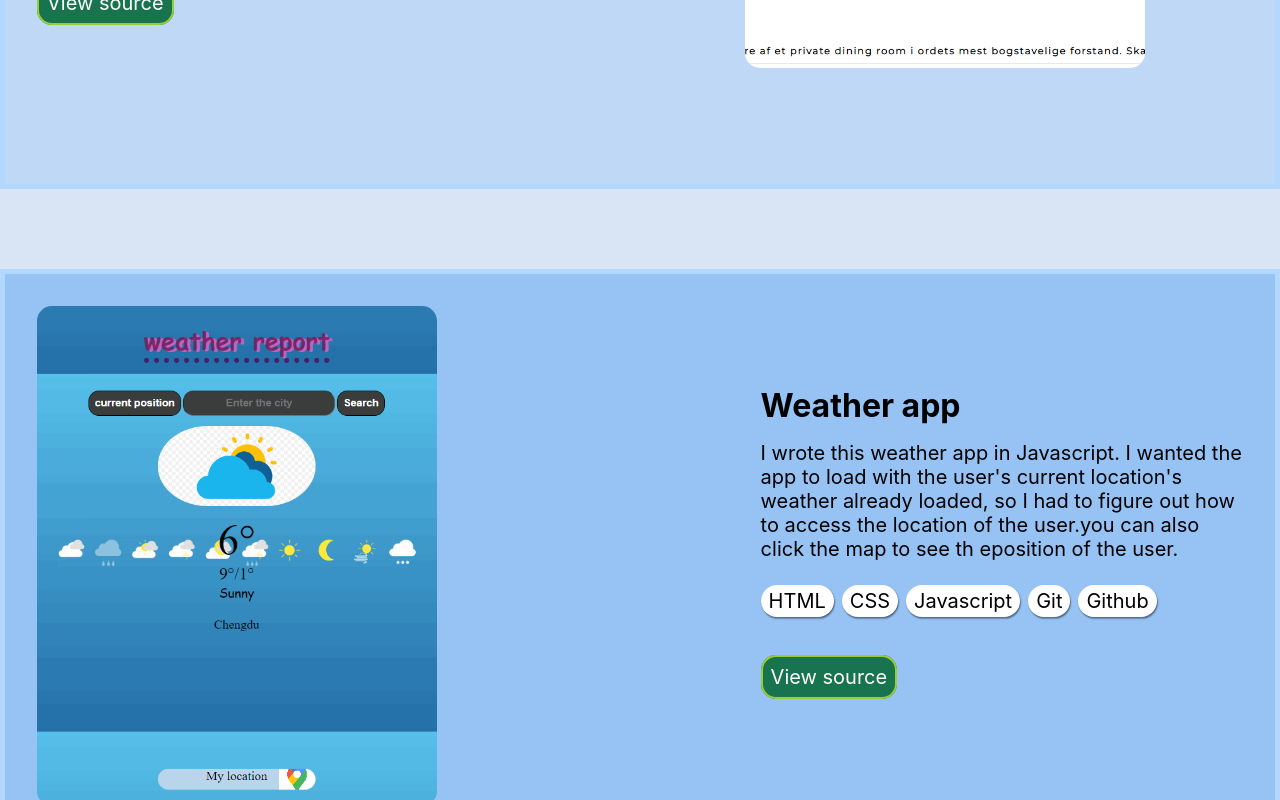
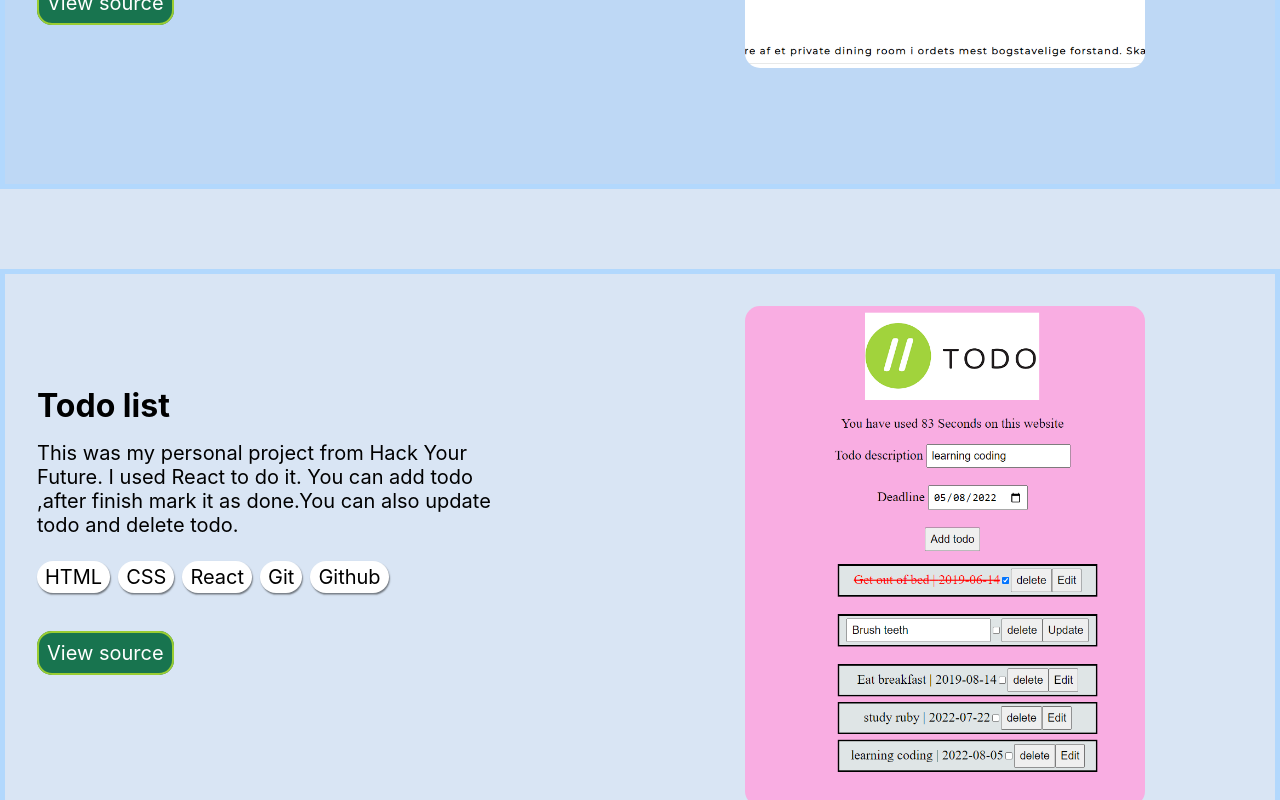
Before and after one commit to chunmeishui/chunmeishui-portfolio, a React (Create React App) app: page / in a window 1280 px wide. Shown: the part 3027-3827 px from the top of the page. Built offline with nearby package versions, Linux system fonts and the light colour scheme.

Commit message:
add todo app

```diff
--- a/src/components/About.js
+++ b/src/components/About.js
@@ -19,7 +19,7 @@ export default function About() {
         <br />
         <p>
           Currently based in Copenhagen, Denmark. studying web development.I
-          have focused on HTML,CSS,avaScript Node.js,Git/Github,Storybook ,MYSQL,Postman and React to start with,and
+          have focused on HTML,CSS,avaScript Node.js,Git/Github,Storybook ,MySQL,Postman and React to start with,and
           continue to study and work on private projects.I completed a bootcamp called Hack Your Future,and graduated in June 2022.I am also
           learning Danish language course.
           <br />
--- a/src/components/Projects.js
+++ b/src/components/Projects.js
@@ -4,6 +4,7 @@ import Spices from "../images/pic02.png";
 import Meal from "../images/02.png";
 import Faster from "../images/04.png";
 import Weather from "../images/03.png";
+import Todo from "../images/todo.png";
 
 export default function Projects() {
   return (
@@ -99,6 +100,45 @@ export default function Projects() {
             </a>
           </div>
         </article>
+
+        <article className="todo-background">
+          <div className="project-text">
+            <header>
+              <h2>Todo list</h2>
+            </header>
+            <p>
+              This was my personal project from Hack Your Future. I used React
+              to do it. You can add todo ,after finish mark it as done.You can
+              also update todo and delete todo.
+            </p>
+
+            <ul className="tech-list">
+              <li className="tech-list-item">HTML</li>
+              <li className="tech-list-item">CSS</li>
+              <li className="tech-list-item">React</li>
+              <li className="tech-list-item">Git</li>
+              <li className="tech-list-item">Github</li>
+            </ul>
+            <ul className="actions special">
+              <li className="view-sourse-text">
+                <a href="https://github.com/chunmeishui/todo">View source</a>
+              </li>
+            </ul>
+          </div>
+          <div className="faster-game-pic-container">
+            <a
+              href="https://luminous-brioche-d60328.netlify.app/"
+              class="image fit"
+            >
+              <img
+                id="meal-main-picture"
+                src={Todo}
+                alt="meals of restaurant"
+              />
+            </a>
+          </div>
+        </article>
+
         <article className="weather-background">
           <div>
             <a href="https://htmlpreview.github.io/?https://github.com/chunmeishui/hyf-homework/blob/e0075377a3bc00cfb32886d39a707797ea5dd544/javascript/javascript3/week1/index.html">
```
Also changed, not shown: src/images/todo.png (added).
